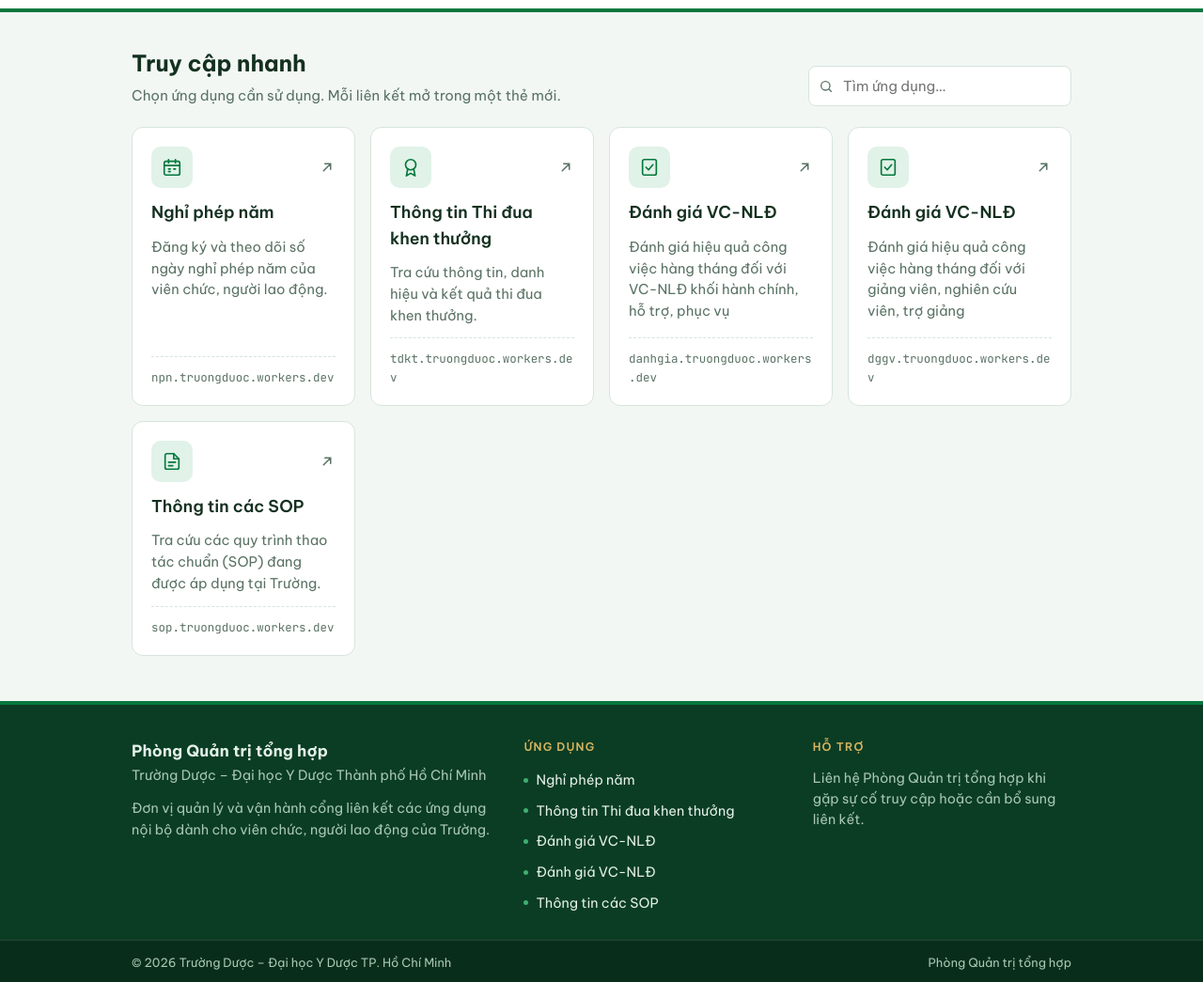
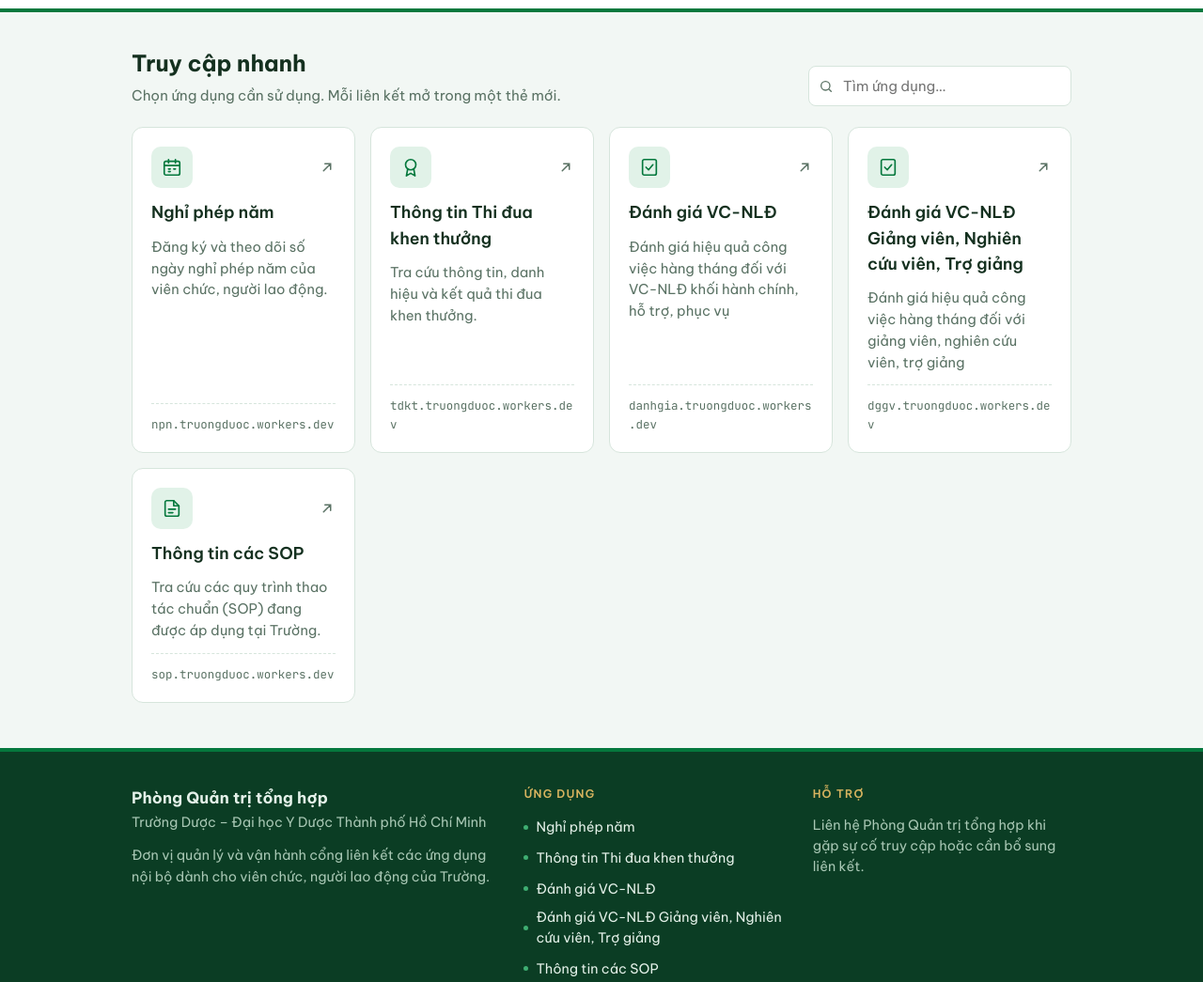
Before and after one commit to td-ship-it/sotay, a plain HTML site: page public/index.html in a window 1280 px wide. Shown: the part 87-1132 px from the top of the page at 94% size. Drawn offline with Linux system fonts and the light colour scheme.

Commit message:
Update index.html

```diff
--- a/public/index.html
+++ b/public/index.html
@@ -229,7 +229,7 @@ const LINKS = [
     icon: "check"
   },
   {
-    title: "Đánh giá VC-NLĐ",
+    title: "Đánh giá VC-NLĐ Giảng viên, Nghiên cứu viên, Trợ giảng",
     desc: "Đánh giá hiệu quả công việc hàng tháng đối với giảng viên, nghiên cứu viên, trợ giảng",
     url: "https://dggv.truongduoc.workers.dev/",
     icon: "check"
```
